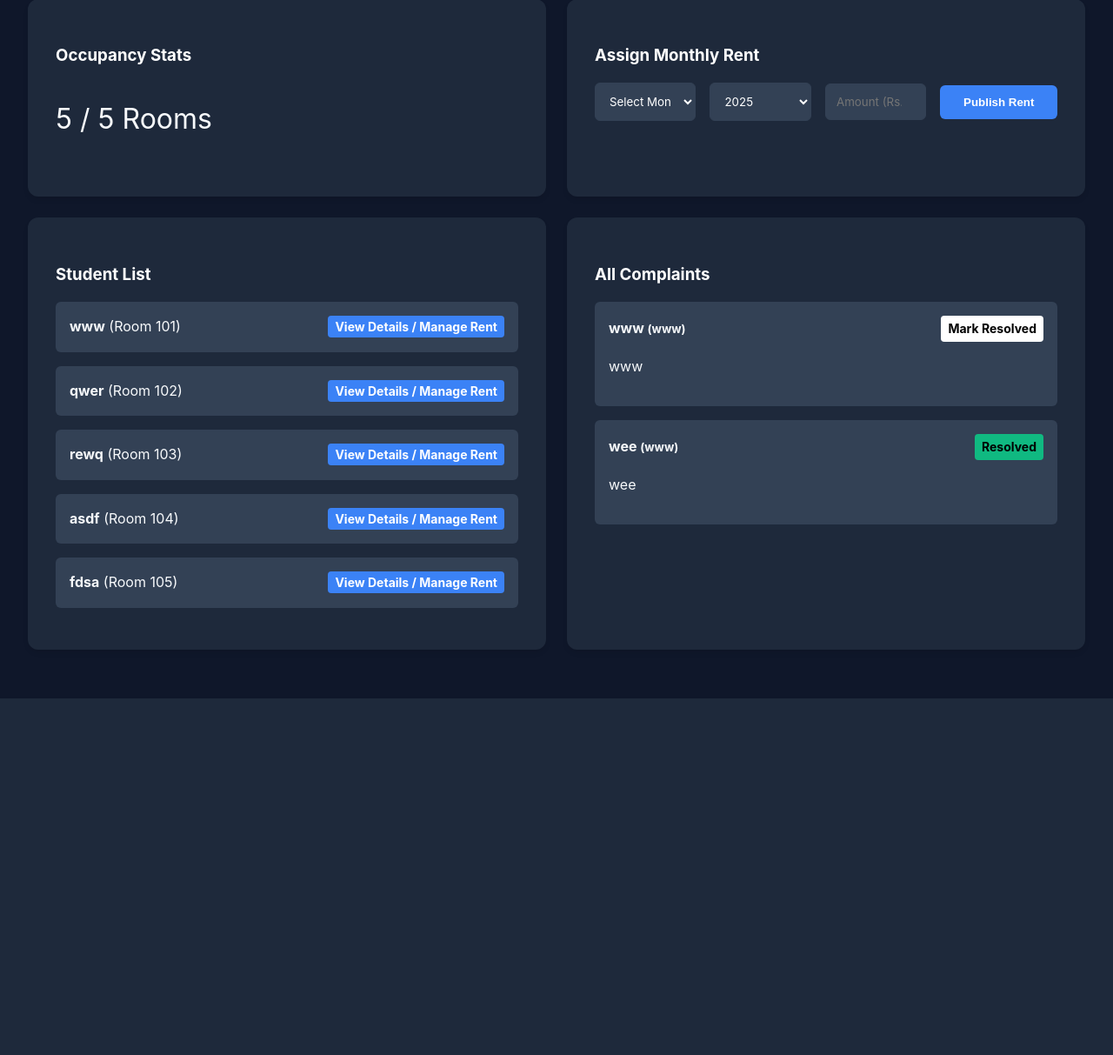
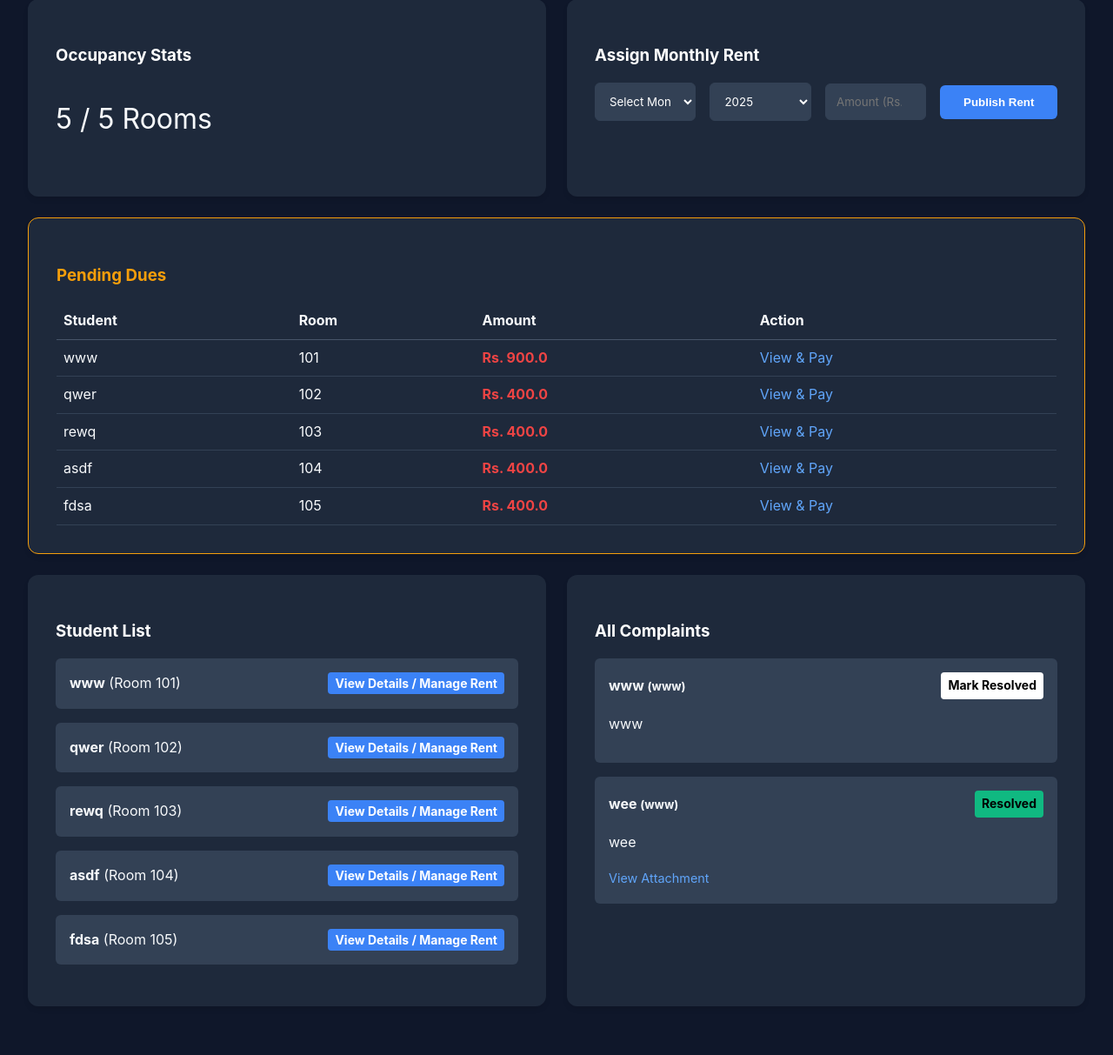
Before and after one commit to CletusReji/hostel-management, a Flask app: page /admin in a window 1280 px wide. Shown: the part 204-1417 px from the top of the page at 87% size. Before the commit the page ends 1007 px from the top, so only its background shows below. Run offline with Flask 3, Linux system fonts and the light colour scheme; a user stored in the database is signed in; data comes from the database, SQL or seed files in the repository; both versions use the stored data as it was after the commit.

Commit message:
added features

```diff
--- a/backend/app.py
+++ b/backend/app.py
@@ -9,6 +9,7 @@ app = Flask(__name__)
 app.config['SECRET_KEY'] = 'dev-secret-key-change-this'
 app.config['SQLALCHEMY_DATABASE_URI'] = 'sqlite:///hostel.db'
 app.config['SQLALCHEMY_TRACK_MODIFICATIONS'] = False
+app.config['UPLOAD_FOLDER'] = 'static/uploads' # Configured Upload Folder
 
 # Initialize Extensions
 db.init_app(app)
--- a/backend/models.py
+++ b/backend/models.py
@@ -34,6 +34,7 @@ class Complaint(db.Model):
     id = db.Column(db.Integer, primary_key=True)
     title = db.Column(db.String(100), nullable=False)
     description = db.Column(db.Text, nullable=False)
+    image_file = db.Column(db.String(100), nullable=True) # Added
     status = db.Column(db.String(20), default='Pending') # Pending, Resolved
     created_at = db.Column(db.DateTime, default=datetime.utcnow)
     student_id = db.Column(db.Integer, db.ForeignKey('user.id'), nullable=False)
--- a/backend/routes.py
+++ b/backend/routes.py
@@ -90,13 +90,26 @@ def student_dashboard():
 
     return render_template('student_dashboard.html', user=current_user, balance=balance, total_paid=total_paid)
 
+from werkzeug.utils import secure_filename
+import os
+
 @app.route('/complaint/raise', methods=['POST'])
 @login_required
 def raise_complaint():
     title = request.form.get('title')
     description = request.form.get('description')
+    file = request.files.get('image') # Get the optional file
 
-    complaint = Complaint(title=title, description=description, student_id=current_user.id)
+    filename = None
+    if file and file.filename != '':
+        filename = secure_filename(file.filename)
+        # Ensure unique name to prevent overwrite could be done here, keeping simple for now
+        # Or better, prepend student id or timestamp
+        timestamp = datetime.now().strftime("%Y%m%d%H%M%S")
+        filename = f"{timestamp}_{filename}"
+        file.save(os.path.join(app.root_path, app.config['UPLOAD_FOLDER'], filename))
+
+    complaint = Complaint(title=title, description=description, image_file=filename, student_id=current_user.id)
     db.session.add(complaint)
     db.session.commit()
     flash('Complaint Submitted', 'success')
@@ -114,11 +127,26 @@ def admin_dashboard():
     users = User.query.filter_by(role='student').all()
     complaints = Complaint.query.all()
 
+    # Calculate Pending Dues
+    pending_dues = []
+    for s in users:
+        total_rent = sum(r.amount for r in s.rents)
+        total_paid = sum(t.amount for t in s.transactions)
+        balance = total_rent - total_paid
+        if balance > 0:
+            pending_dues.append({
+                'id': s.id,
+                'name': s.full_name,
+                'room': s.room.room_number if s.room else 'N/A',
+                'amount': balance
+            })
+
     return render_template('admin_dashboard.html',
                          total=total_rooms,
                          occupied=occupied,
                          users=users,
-                         complaints=complaints)
+                         complaints=complaints,
+                         pending_dues=pending_dues)
 
 @app.route('/admin/complaint/<int:id>/resolve')
 @login_required
--- a/backend/templates/admin_dashboard.html
+++ b/backend/templates/admin_dashboard.html
@@ -43,6 +43,39 @@
 </div>
 
 <div class="grid">
+    <div class="card" style="border: 1px solid #f59e0b;">
+        <h3 style="color: #f59e0b;">Pending Dues</h3>
+        {% if pending_dues %}
+        <table style="width: 100%; text-align: left; border-collapse: collapse;">
+            <thead>
+                <tr style="border-bottom: 1px solid #475569;">
+                    <th style="padding: 0.5rem;">Student</th>
+                    <th style="padding: 0.5rem;">Room</th>
+                    <th style="padding: 0.5rem;">Amount</th>
+                    <th style="padding: 0.5rem;">Action</th>
+                </tr>
+            </thead>
+            <tbody>
+                {% for d in pending_dues %}
+                <tr style="border-bottom: 1px solid #334155;">
+                    <td style="padding: 0.5rem;">{{ d.name }}</td>
+                    <td style="padding: 0.5rem;">{{ d.room }}</td>
+                    <td style="padding: 0.5rem; color: #ef4444; font-weight: bold;">Rs. {{ d.amount }}</td>
+                    <td style="padding: 0.5rem;">
+                        <a href="{{ url_for('student_details', id=d['id']) }}"
+                            style="color: #60a5fa; text-decoration: none;">View & Pay</a>
+                    </td>
+                </tr>
+                {% endfor %}
+            </tbody>
+        </table>
+        {% else %}
+        <p style="color: #10b981;">No pending dues!</p>
+        {% endif %}
+    </div>
+</div>
+
+<div class="grid">
     <div class="card">
         <h3>Student List</h3>
         {% for s in users %}
@@ -76,6 +109,12 @@
                 {% endif %}
             </div>
             <p>{{ c.description }}</p>
+            {% if c.image_file %}
+            <div style="margin-top: 0.5rem;">
+                <a href="{{ url_for('static', filename='uploads/' + c.image_file) }}" target="_blank"
+                    style="color: #60a5fa; font-size: 0.9rem;">View Attachment</a>
+            </div>
+            {% endif %}
         </div>
         {% else %}
         <p>No complaints.</p>
--- a/backend/templates/student_dashboard.html
+++ b/backend/templates/student_dashboard.html
@@ -47,12 +47,16 @@
 
 <div class="card">
     <h3>Raise a Complaint</h3>
-    <form method="POST" action="{{ url_for('raise_complaint') }}">
+    <form method="POST" action="{{ url_for('raise_complaint') }}" enctype="multipart/form-data">
         <div class="form-group">
             <input type="text" name="title" placeholder="Issue Title (e.g. WiFi not working)" required>
         </div>
         <div class="form-group">
             <textarea name="description" rows="3" placeholder="Describe the issue..." required></textarea>
+        </div>
+        <div class="form-group">
+            <label style="font-size: 0.9rem; color: #94a3b8;">Attach Image (Optional):</label>
+            <input type="file" name="image" accept="image/*" style="margin-top: 5px;">
         </div>
         <button type="submit">Submit Complaint</button>
     </form>
```
Also changed, not shown: backend/instance/hostel.db, backend/static/uploads/20251216131342_operating_cycle.png (added).
